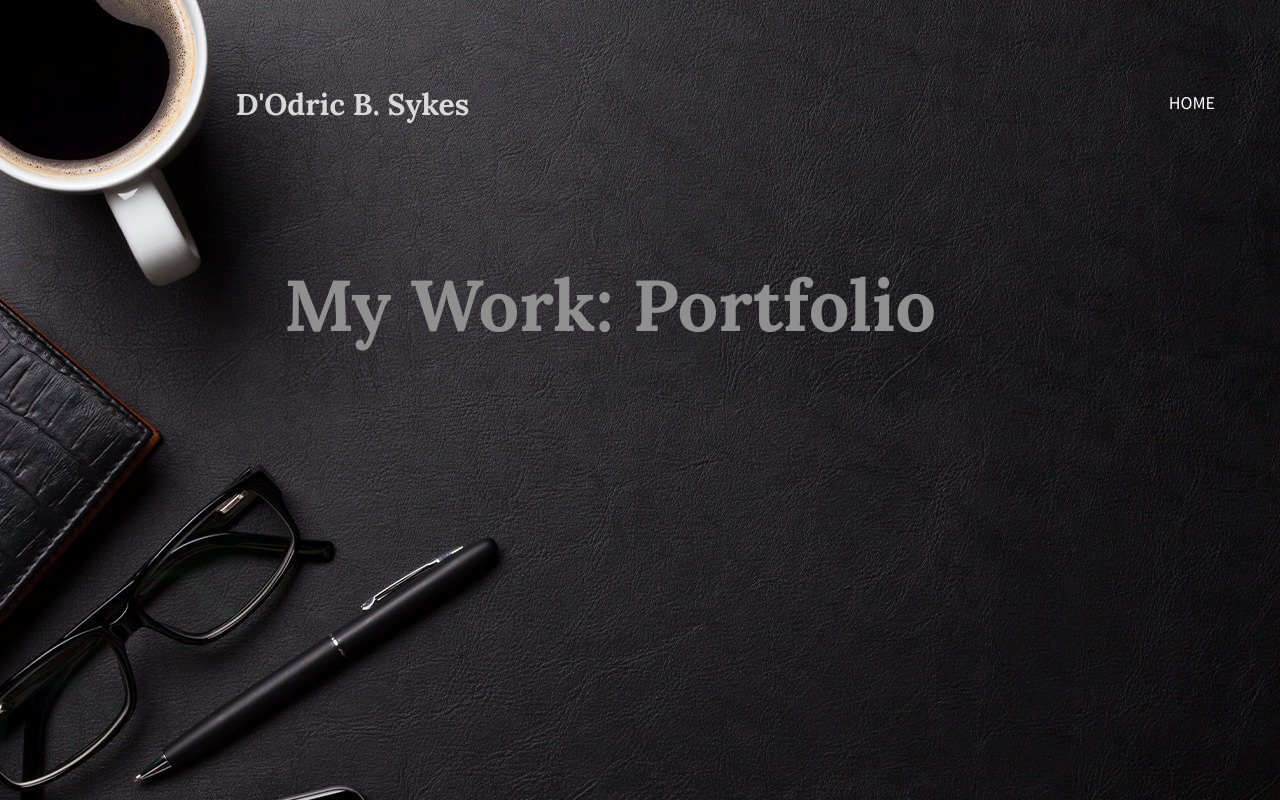
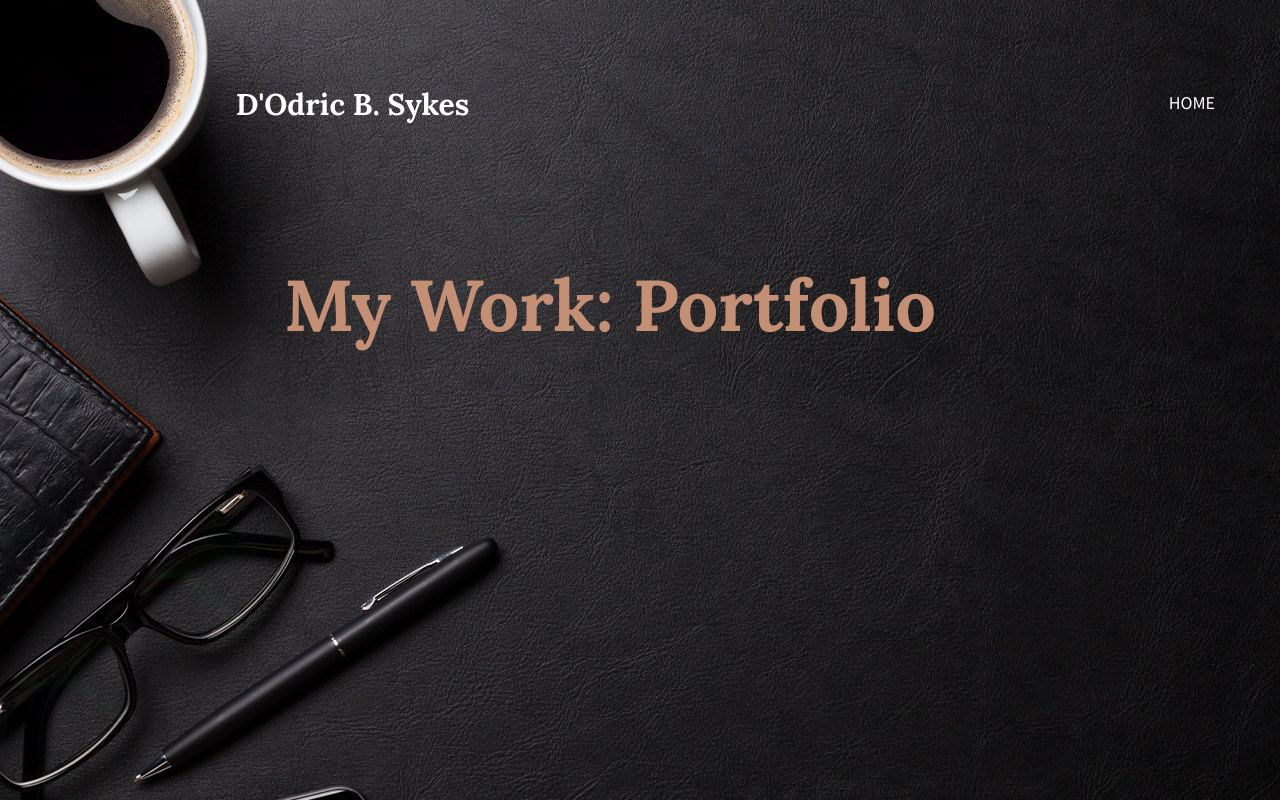
Before and after one commit to DOdric-B-Sykes/Portfolio, a plain HTML site: page work/index.html in a window 1280 px wide. Drawn offline with Linux system fonts and the light colour scheme.

Commit message:
Adjusted header font color on Work page

```diff
--- a/css/main.css
+++ b/css/main.css
@@ -125,6 +125,14 @@ header h2 span {
     padding: 0 50px;
 }
 
+#work-header h1 {
+    color: white;
+}
+
+#work-header h2 {
+    color: #c49075;
+}
+
 
 /****** CONTACT *******/
 
```
